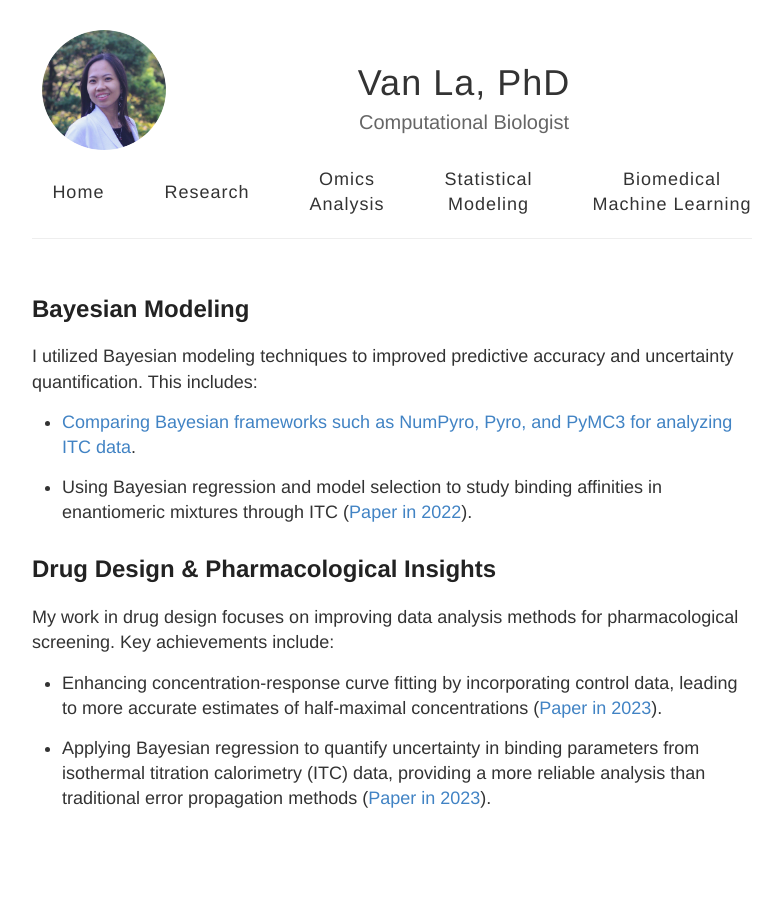
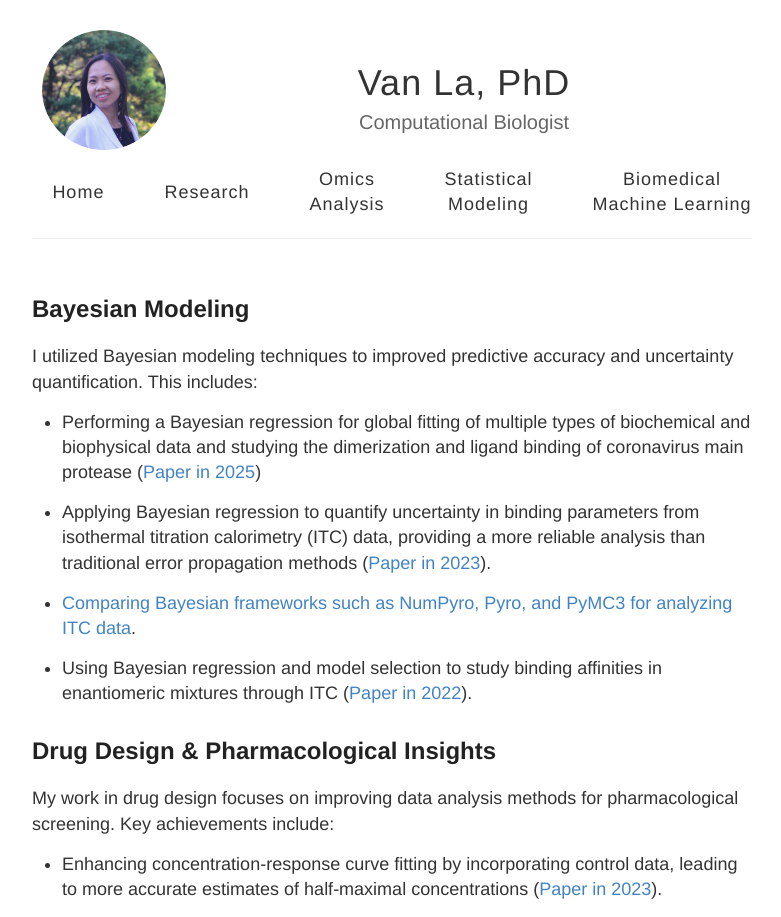
Before and after one commit to vanngocthuyla/vanngocthuyla.github.io, a Jekyll site: the page built from _pages/modeling.md, in a window 1280 px wide. Shown: the whole page, without its empty margins (248-1029 px from the left). Built offline with Jekyll 4.4.1, drawn with Linux system fonts in a browser that asks for light colours.

Commit message:
Update modeling.md

```diff
--- a/_pages/modeling.md
+++ b/_pages/modeling.md
@@ -9,6 +9,10 @@ permalink: /modeling
 
 I utilized Bayesian modeling techniques to improved predictive accuracy and uncertainty quantification. This includes:
 
+- Performing a Bayesian regression for global fitting of multiple types of biochemical and biophysical data and studying the dimerization and ligand binding of coronavirus main protease ([Paper in 2025](https://www.cell.com/biophysj/abstract/S0006-3495(25)00417-5))
+
+- Applying Bayesian regression to quantify uncertainty in binding parameters from isothermal titration calorimetry (ITC) data, providing a more reliable analysis than traditional error propagation methods ([Paper in 2023](https://www.mdpi.com/1422-0067/24/20/15074)).
+
 - [Comparing Bayesian frameworks such as NumPyro, Pyro, and PyMC3 for analyzing ITC data](https://vanngocthuyla.github.io/posts/modeling/bitc-PPL-benchmark).
 
 - Using Bayesian regression and model selection to study binding affinities in enantiomeric mixtures through ITC ([Paper in 2022](https://journals.plos.org/plosone/article?id=10.1371/journal.pone.0273656)).
```
Also changed, not shown: other parts of _pages/modeling.md (+0 -2 lines).
